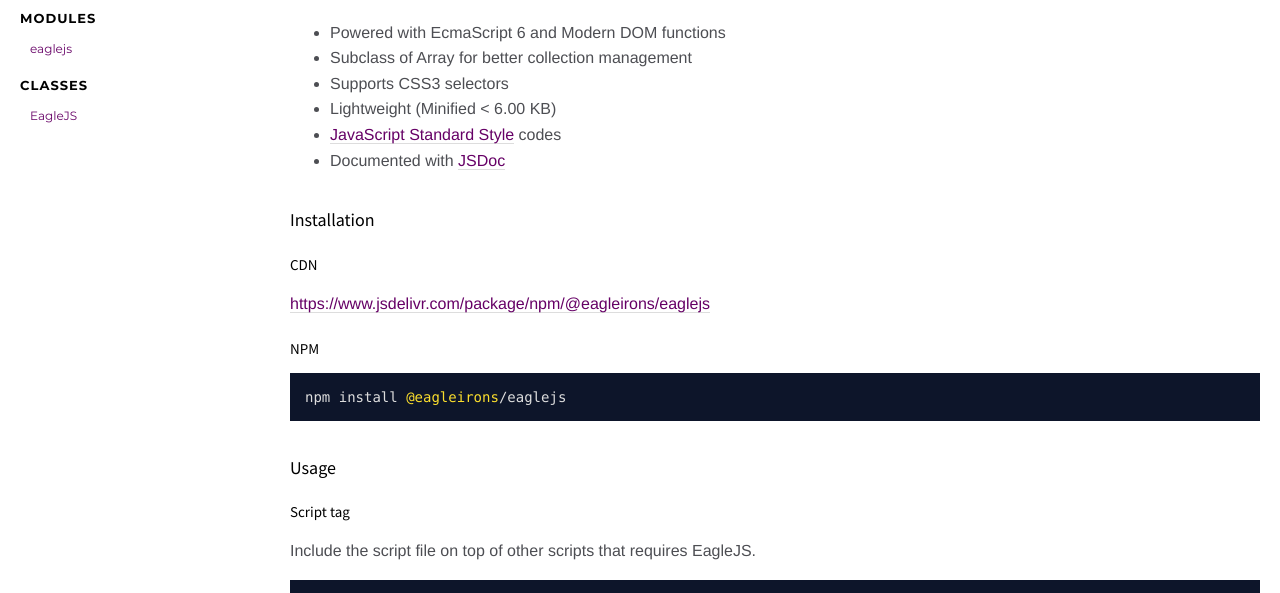
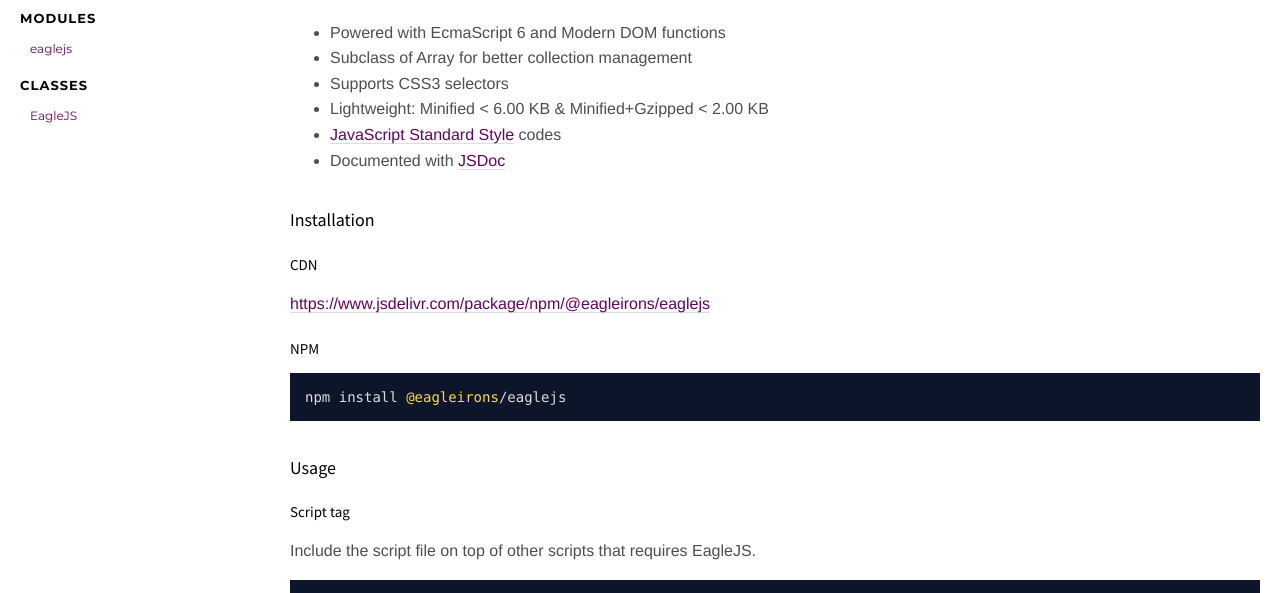
Before and after one commit to demirkartal/eaglejs, a website: page docs/index.html in a window 1280 px wide. Shown: the part 137-730 px from the top of the page. Drawn offline with Linux system fonts and the light colour scheme.

Commit message:
Update README.md

```diff
--- a/docs/index.html
+++ b/docs/index.html
@@ -68,7 +68,7 @@
 <li>Powered with EcmaScript 6 and Modern DOM functions</li>
 <li>Subclass of Array for better collection management</li>
 <li>Supports CSS3 selectors</li>
-<li>Lightweight (Minified &lt; 6.00 KB)</li>
+<li>Lightweight: Minified &lt; 6.00 KB &amp; Minified+Gzipped &lt; 2.00 KB</li>
 <li><a href="https://standardjs.com" title="JavaScript Standard Style">JavaScript Standard Style</a> codes</li>
 <li>Documented with <a href="https://jsdoc.app" title="JSDoc">JSDoc</a></li>
 </ul>
```
Also changed, not shown: README.md.
